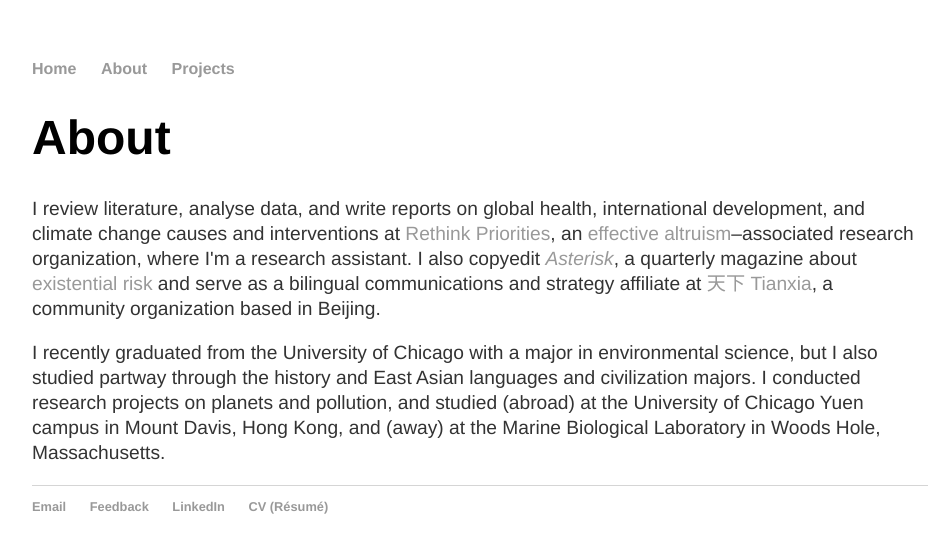
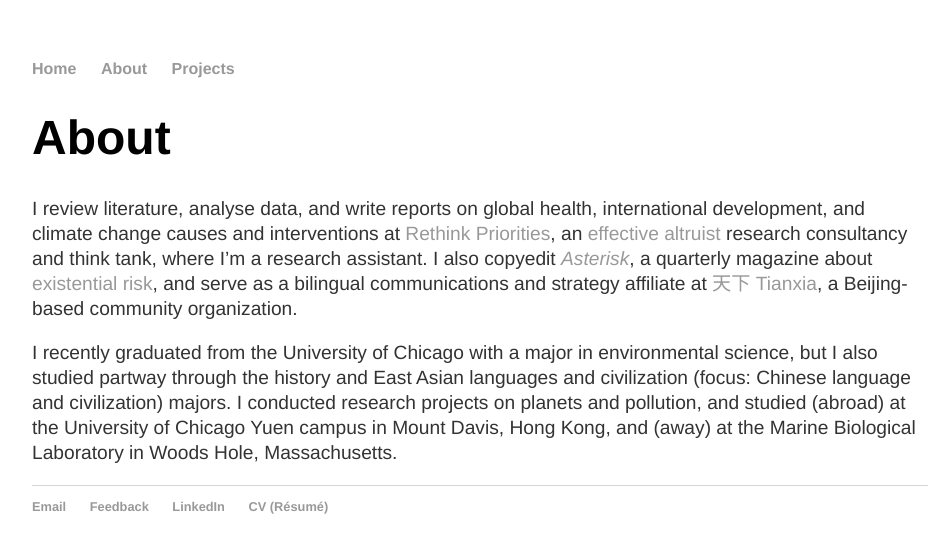
Before and after one commit to y-james-hu/y-james-hu.github.io, a Jekyll site: the page built from about/index.html, in a window 1280 px wide. Shown: the top 553 px of the page, without its empty margins (160-1106 px from the left). Built offline with Jekyll 4.4.1, drawn with Linux system fonts in a browser that asks for light colours.

Commit message:
Update index.html

```diff
--- a/about/index.html
+++ b/about/index.html
@@ -3,6 +3,6 @@
 title: About
 ---
   <h1>{{ page.title }}</h1>
-    <p>I review literature, analyse data, and write reports on global health, international development, and climate change causes and interventions at <a href = "https://rethinkpriorities.org/">Rethink Priorities</a>, an <a href = "https://effectivealtruism.org">effective altruism</a>–associated research organization, where I'm a research assistant. I also copyedit <a href = "http://asteriskmag.com/"><em>Asterisk</em></a>, a quarterly magazine about <a href = "https://theprecipice.com/">existential risk</a> and serve as a bilingual communications and strategy affiliate at <a href = "https://tian-xia.com/">天下 Tianxia</a>, a community organization based in Beijing.</p>
-    <p>I recently graduated from the University of Chicago with a major in environmental science, but I also studied partway through the history and East Asian languages and civilization majors. I conducted research projects on planets and pollution, and studied (abroad) at the University of Chicago Yuen campus in Mount Davis, Hong Kong, and (away) at the Marine Biological Laboratory in Woods Hole, Massachusetts.</p>
+    <p>I review literature, analyse data, and write reports on global health, international development, and climate change causes and interventions at <a href = "https://rethinkpriorities.org/">Rethink Priorities</a>, an <a href = "https://effectivealtruism.org">effective altruist</a> research consultancy and think tank, where I’m a research assistant. I also copyedit <a href = "http://asteriskmag.com/"><em>Asterisk</em></a>, a quarterly magazine about <a href = "https://theprecipice.com/">existential risk</a>, and serve as a bilingual communications and strategy affiliate at <a href = "https://tian-xia.com/">天下 Tianxia</a>, a Beijing-based community organization.</p>
+    <p>I recently graduated from the University of Chicago with a major in environmental science, but I also studied partway through the history and East Asian languages and civilization (focus: Chinese language and civilization) majors. I conducted research projects on planets and pollution, and studied (abroad) at the University of Chicago Yuen campus in Mount Davis, Hong Kong, and (away) at the Marine Biological Laboratory in Woods Hole, Massachusetts.</p>
     <p></p>
```
